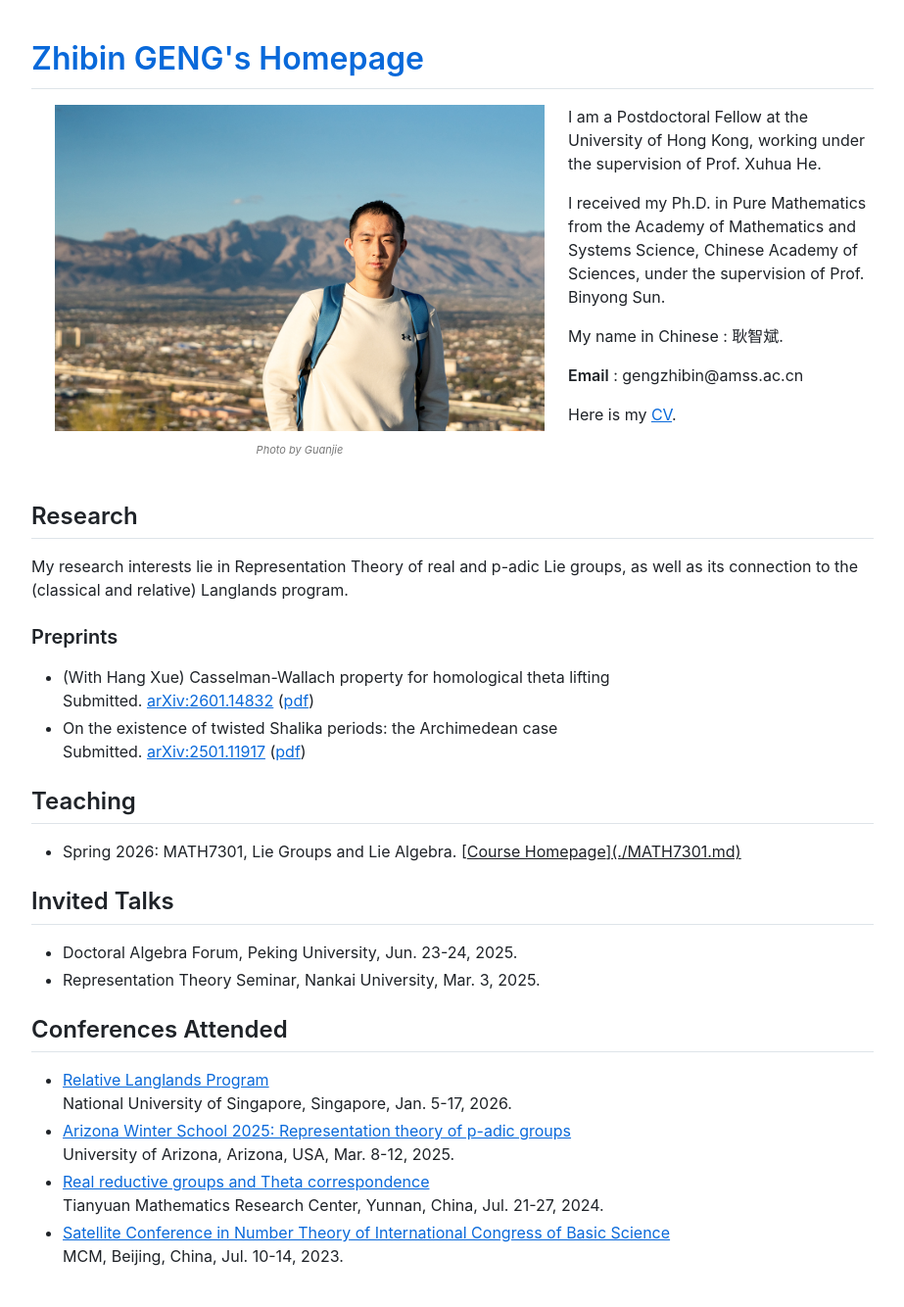
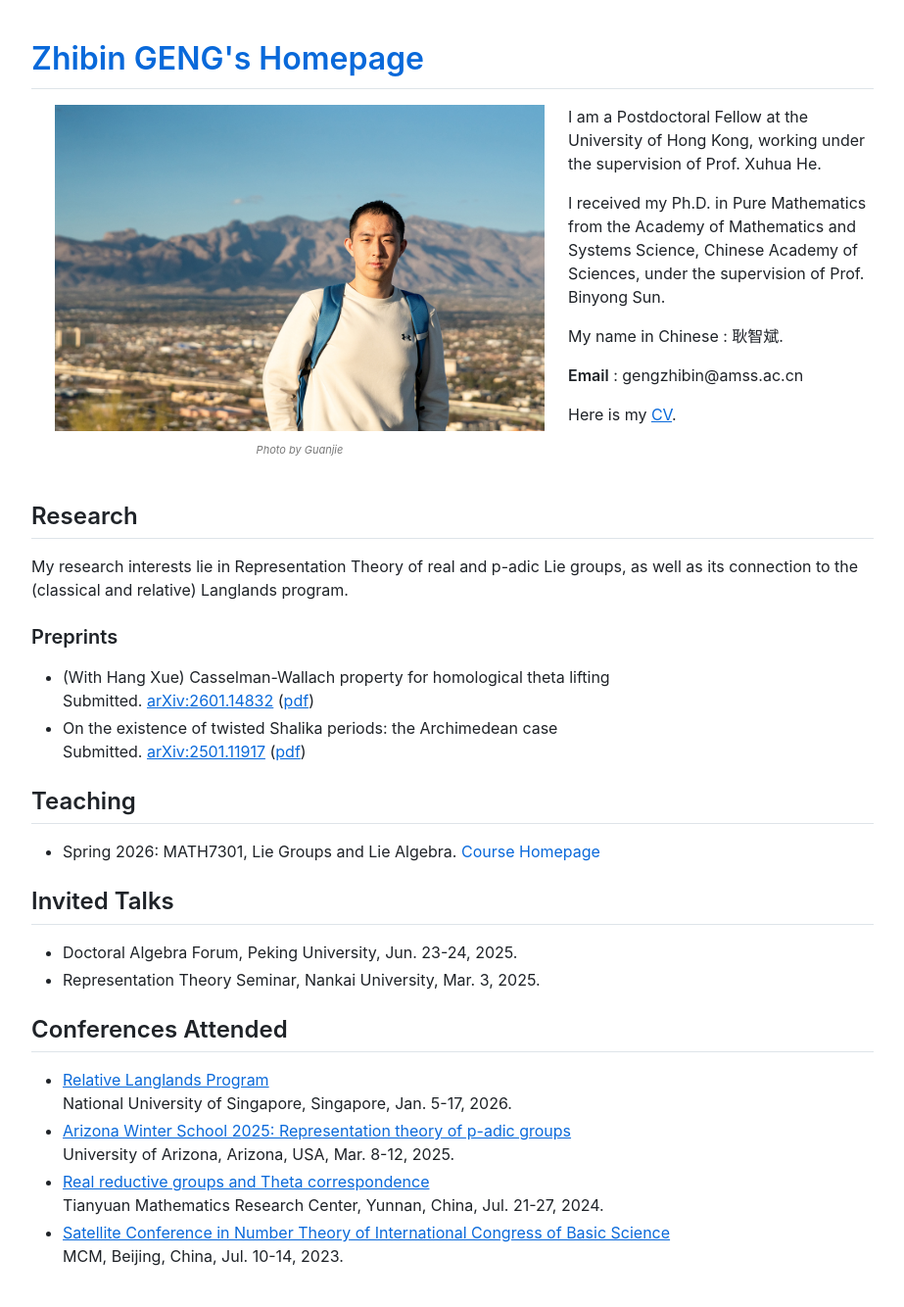
Before and after one commit to Lyle24/zhibingeng, a Jekyll site: the page built from index.md, in a window 1280 px wide. Shown: the whole page at 98% size, without its empty margins (178-1101 px from the left). Built offline with Jekyll 4.4.1, drawn with Linux system fonts in a browser that asks for light colours.

Commit message:
Update index.md

```diff
--- a/index.md
+++ b/index.md
@@ -35,7 +35,7 @@ My research interests lie in Representation Theory of real and p-adic Lie groups
 
 
 ## Teaching
-- Spring 2026: MATH7301, Lie Groups and Lie Algebra. [<u>Course Homepage<u>](./MATH7301.md)
+- Spring 2026: MATH7301, Lie Groups and Lie Algebra. [Course Homepage](./MATH7301.md)
 
 ## Invited Talks
 - Doctoral Algebra Forum, Peking University, Jun. 23-24, 2025.
```
